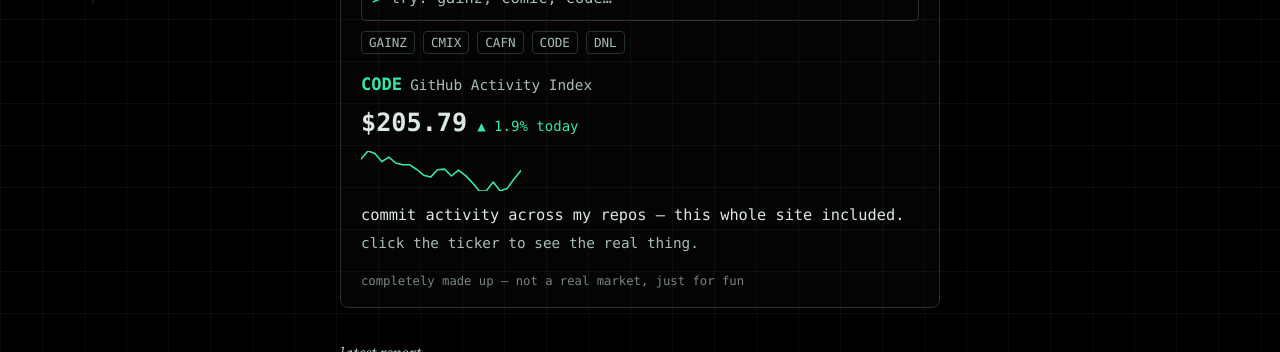
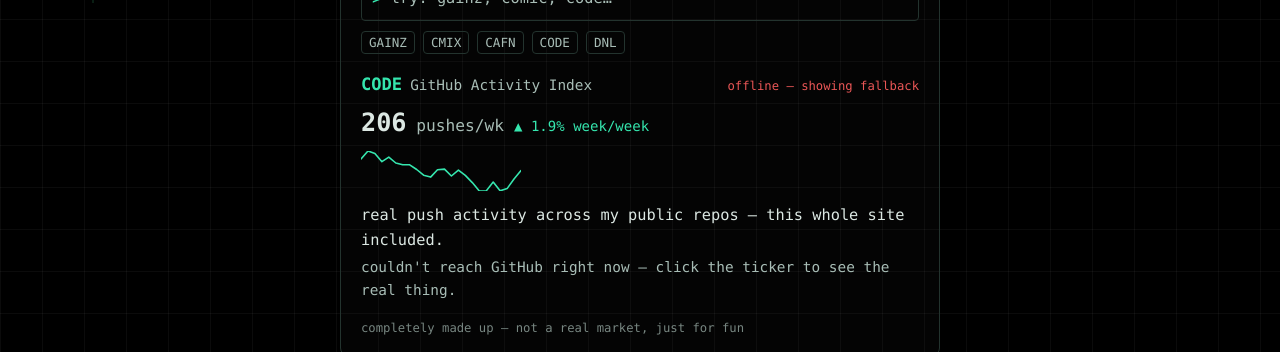
Before and after one commit to McMuf/daniellei.com, a React (Vite) app: page / in a window 1280 px wide. Both pictures are taken after a click on the button "CODE". Shown: the part 443-795 px from the top of the page. Built offline with nearby package versions, Linux system fonts and the light colour scheme; no server answers.

Commit message:
make CODE ticker pull real GitHub push activity instead of fake data

```diff
--- a/src/App.css
+++ b/src/App.css
@@ -333,6 +333,16 @@ main {
 .mt-name { font-size: 0.8rem; color: var(--muted); }
 .mt-pts { font-size: 0.9rem; font-weight: 400; color: var(--muted); }
 
+.mt-live {
+  margin-left: auto;
+  font-size: 0.68rem;
+  color: var(--muted);
+}
+.mt-live.ready { color: var(--accent); }
+.mt-live.error { color: #eb5757; }
+
+.mt-price-loading { color: var(--muted); letter-spacing: 0.1em; }
+
 .mt-price-row {
   margin-top: 4px;
   display: flex;
--- a/src/components/MarketTerminal.tsx
+++ b/src/components/MarketTerminal.tsx
@@ -1,7 +1,9 @@
 import { useEffect, useMemo, useRef, useState } from 'react'
 import { TICKERS, type TickerEntry } from '../data/tickers'
+import { fetchGithubActivity, type GithubActivity } from '../lib/github'
 
 const QUICK_PICKS = ['GAINZ', 'CMIX', 'CAFN', 'CODE', 'DNL']
+const GITHUB_USERNAME = 'McMuf'
 
 function findTicker(query: string): TickerEntry | undefined {
   const q = query.trim().toLowerCase()
@@ -63,6 +65,8 @@ function Sparkline({ points, up }: { points: number[]; up: boolean }) {
   )
 }
 
+type GithubStatus = 'loading' | 'ready' | 'error'
+
 export default function MarketTerminal() {
   const [query, setQuery] = useState('')
   const [selected, setSelected] = useState<TickerEntry>(TICKERS[0])
@@ -70,8 +74,26 @@ export default function MarketTerminal() {
   const [notFound, setNotFound] = useState<string | null>(null)
   const inputRef = useRef<HTMLInputElement>(null)
 
+  const [githubStatus, setGithubStatus] = useState<GithubStatus>('loading')
+  const [githubData, setGithubData] = useState<GithubActivity | null>(null)
+
+  // Fetched once on mount (not just when CODE is selected) so it's already
+  // loaded by the time someone clicks the CODE chip.
+  useEffect(() => {
+    let cancelled = false
+    fetchGithubActivity(GITHUB_USERNAME)
+      .then(data => { if (!cancelled) { setGithubData(data); setGithubStatus('ready') } })
+      .catch(() => { if (!cancelled) setGithubStatus('error') })
+    return () => { cancelled = true }
+  }, [])
+
+  const isCode = selected.ticker === 'CODE'
+  const codeIsLive = isCode && githubStatus === 'ready' && githubData !== null
+
   const spark = useMemo(() => generateSpark(selected.ticker, selected.changePct), [selected])
-  const up = selected.changePct >= 0
+  const displaySpark = codeIsLive ? githubData!.spark : spark
+  const displayChangePct = codeIsLive ? githubData!.changePct : selected.changePct
+  const up = displayChangePct >= 0
 
   function show(entry: TickerEntry) {
     setSelected(entry)
@@ -137,21 +159,41 @@ export default function MarketTerminal() {
               : selected.ticker}
           </span>
           <span className="mt-name">{selected.name}</span>
+          {isCode && (
+            <span className={`mt-live ${githubStatus}`}>
+              {githubStatus === 'ready' && '● live'}
+              {githubStatus === 'loading' && 'connecting…'}
+              {githubStatus === 'error' && 'offline — showing fallback'}
+            </span>
+          )}
         </div>
         <div className="mt-price-row">
+          {isCode && githubStatus === 'loading' ? (
+            <span className="mt-price mt-price-loading">···</span>
+          ) : (
+            <>
               <span className="mt-price">
-            {selected.isIndex
+                {isCode
+                  ? codeIsLive ? githubData!.pushesThisWeek : price.toFixed(0)
+                  : selected.isIndex
                     ? price.toLocaleString(undefined, { minimumFractionDigits: 2, maximumFractionDigits: 2 })
                     : `$${price.toFixed(2)}`}
+                {isCode && <span className="mt-pts"> pushes/wk</span>}
                 {selected.isIndex && <span className="mt-pts"> pts</span>}
               </span>
               <span className={`mt-change ${up ? 'up' : 'down'}`}>
-            {up ? '▲' : '▼'} {Math.abs(selected.changePct).toFixed(1)}% today
+                {up ? '▲' : '▼'} {Math.abs(displayChangePct).toFixed(1)}% {isCode ? 'week/week' : 'today'}
               </span>
+            </>
+          )}
         </div>
-        <Sparkline points={spark} up={up} />
+        <Sparkline points={displaySpark} up={up} />
         <p className="mt-blurb">{selected.blurb}</p>
-        <p className="mt-fact">{selected.fact}</p>
+        <p className="mt-fact">
+          {isCode && githubStatus === 'loading' && 'loading live activity from GitHub…'}
+          {isCode && codeIsLive && `${githubData!.pushesThisWeek} pushes to public repos in the last 7 days — pulled live from GitHub.`}
+          {(!isCode || githubStatus === 'error') && selected.fact}
+        </p>
       </div>
 
       <p className="mt-disclaimer">completely made up — not a real market, just for fun</p>
--- a/src/data/tickers.ts
+++ b/src/data/tickers.ts
@@ -39,8 +39,8 @@ export const TICKERS: TickerEntry[] = [
   {
     ticker: 'CODE',
     name: 'GitHub Activity Index',
-    blurb: 'commit activity across my repos — this whole site included.',
-    fact: 'click the ticker to see the real thing.',
+    blurb: 'real push activity across my public repos — this whole site included.',
+    fact: "couldn't reach GitHub right now — click the ticker to see the real thing.",
     basePrice: 205.70,
     changePct: 1.9,
     url: 'https://github.com/McMuf',
--- /dev/null
+++ b/src/lib/github.ts
@@ -0,0 +1,49 @@
+export type GithubActivity = {
+  pushesThisWeek: number
+  changePct: number
+  spark: number[]
+}
+
+const WINDOW_DAYS = 21
+
+type GithubEvent = {
+  type: string
+  created_at: string
+}
+
+function dayKey(d: Date) {
+  return d.toISOString().slice(0, 10)
+}
+
+// Real, public, unauthenticated data — GitHub's events API only covers the
+// last ~90 days of *public* activity, so this undercounts private-repo work.
+// As of the current API, PushEvent payloads no longer expose a commit count
+// or list, so this counts pushes (not individual commits) per day — still a
+// genuine, non-fake signal of how often I'm shipping code.
+export async function fetchGithubActivity(username: string): Promise<GithubActivity> {
+  const res = await fetch(`https://api.github.com/users/${username}/events/public?per_page=100`)
+  if (!res.ok) throw new Error(`GitHub API error: ${res.status}`)
+  const events = (await res.json()) as GithubEvent[]
+
+  const counts = new Map<string, number>()
+  const now = new Date()
+  for (let i = 0; i < WINDOW_DAYS; i++) {
+    const d = new Date(now)
+    d.setDate(d.getDate() - i)
+    counts.set(dayKey(d), 0)
+  }
+
+  for (const e of events) {
+    if (e.type !== 'PushEvent') continue
+    const key = dayKey(new Date(e.created_at))
+    if (!counts.has(key)) continue
+    counts.set(key, (counts.get(key) ?? 0) + 1)
+  }
+
+  const spark = Array.from(counts.keys()).sort().map(k => counts.get(k) ?? 0)
+  const last7 = spark.slice(-7).reduce((a, b) => a + b, 0)
+  const prev7 = spark.slice(-14, -7).reduce((a, b) => a + b, 0)
+  const changePct = prev7 === 0 ? (last7 > 0 ? 100 : 0) : ((last7 - prev7) / prev7) * 100
+
+  return { pushesThisWeek: last7, changePct, spark }
+}
```
Lines whose indentation alone changed are shown as unchanged.
